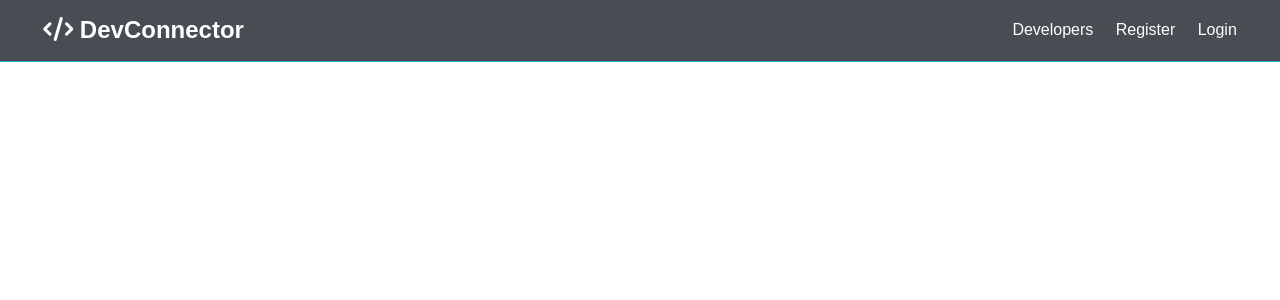
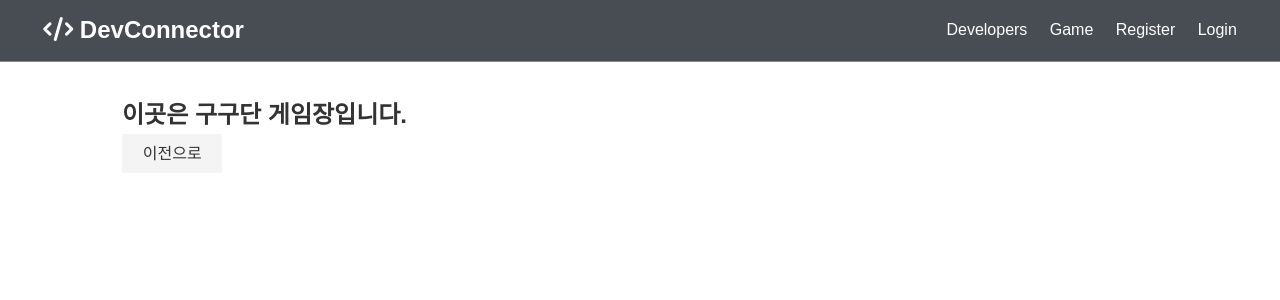
Before and after one commit to kkoon9/Full-Stack-With-javascript, a React (Create React App) app in the folder front/: page /Multiplication in a window 1280 px wide. Shown: the top 300 px of the page. Built offline with nearby package versions, Linux system fonts and the light colour scheme; no server answers.

Commit message:
feat : Game 구현을 위한 코드
-

```diff
--- a/front/src/App.js
+++ b/front/src/App.js
@@ -1,26 +1,18 @@
-import React, { Fragment, useEffect } from "react";
-import { BrowserRouter as Router, Route, Switch } from "react-router-dom";
-import Navbar from "./components/layout/Navbar";
-import Landing from "./components/layout/Landing";
-import Register from "./components/auth/Register";
-import Login from "./components/auth/Login";
-import Dashboard from "./components/dashboard/Dashboard";
-import CreateProfile from "./components/profile-forms/CreateProfile";
-import EditProfile from "./components/profile-forms/EditProfile";
-import AddExpereince from "./components/profile-forms/AddExperience";
-import AddEducation from "./components/profile-forms/AddEducation";
-import Profiles from './components/profiles/Profiles';
-import Profile from './components/profile/Profile';
-import Posts from './components/posts/Posts';
-import Post from './components/post/Post';
-import PrivateRoute from "./components/routing/PrivateRoute";
-import Alert from "./components/layout/Alert";
+import React, { Fragment, useEffect } from 'react';
+import { BrowserRouter as Router, Route, Switch } from 'react-router-dom';
+import Routes from './components/routing/Routes';
+
+// Components
+import Navbar from './components/layout/Navbar';
+import Landing from './components/layout/Landing';
+
 // Redux
 import { Provider } from 'react-redux';
 import store from './store';
 import { loadUser } from './actions/auth';
 import setAuthToken from './utils/setAuthToken';
-import "./App.css";
+
+import './App.css';
 
 if (localStorage.token) {
   setAuthToken(localStorage.token);
@@ -30,32 +22,20 @@ const App = () => {
   useEffect(() => {
     store.dispatch(loadUser());
   }, []);
+
   return (
-    < Provider store={store} >
+    <Provider store={store}>
       <Router>
         <Fragment>
           <Navbar />
-          <Route exact path="/" component={Landing} />
-          <section className="container">
-            <Alert />
-            <Switch>
-              <Route exact path="/register" component={Register} />
-              <Route exact path="/login" component={Login} />
-              <Route exact path="/profiles" component={Profiles} />
-              <Route exact path="/profile/:id" component={Profile} />
-              <PrivateRoute exact path="/dashboard" component={Dashboard} />
-              <PrivateRoute exact path="/create-profile" component={CreateProfile} />
-              <PrivateRoute exact path="/edit-profile" component={EditProfile} />
-              <PrivateRoute exact path="/add-experience" component={AddExpereince} />
-              <PrivateRoute exact path="/add-education" component={AddEducation} />
-              <PrivateRoute exact path="/posts" component={Posts} />
-              <PrivateRoute exact path="/posts/:id" component={Post} />
-            </Switch>
-          </section>
-        </Fragment >
+          <Switch>
+            <Route exact path="/" component={Landing} />
+            <Route component={Routes} />
+          </Switch>
+        </Fragment>
       </Router>
-    </Provider >
-  )
+    </Provider>
+  );
 };
 
 export default App;
--- /dev/null
+++ b/front/src/components/game/Game.js
@@ -0,0 +1,16 @@
+import React, { Fragment } from 'react';
+import { Link } from 'react-router-dom';
+import Multiplication from './Multiplication';
+
+const Game = () => {
+  return (
+    <Fragment>
+      <h2>이곳은 게임장입니다.</h2>
+      <Link to="/Multiplication" className="btn btn-light">
+        구구단
+      </Link>
+    </Fragment>
+  );
+};
+
+export default Game;
--- /dev/null
+++ b/front/src/components/game/Multiplication.js
@@ -0,0 +1,16 @@
+import React, { Fragment } from 'react';
+import { Link } from 'react-router-dom';
+import Multiplication from './Multiplication';
+
+const Game = () => {
+  return (
+    <Fragment>
+      <h2>이곳은 구구단 게임장입니다.</h2>
+      <Link to="/Game" className="btn btn-light">
+        이전으로
+      </Link>
+    </Fragment>
+  );
+};
+
+export default Game;
--- a/front/src/components/layout/Navbar.js
+++ b/front/src/components/layout/Navbar.js
@@ -34,6 +34,7 @@ const Navbar = ({ auth: { isAuthenticated, loading }, logout }) => {
           Developers
         </Link>
       </li>
+      <li><Link to="/game">Game</Link></li>
       <li><Link to="/register">Register</Link></li>
       <li><Link to="/login">Login</Link></li>
     </ul>
--- /dev/null
+++ b/front/src/components/layout/NotFound.js
@@ -0,0 +1,14 @@
+import React, { Fragment } from 'react';
+
+const NotFound = () => {
+  return (
+    <Fragment>
+      <h1 className="x-large text-primary">
+        <i className="fas fa-exclamation-triangle"></i> Page Not Found
+      </h1>
+      <p className="large">Sorry, this page is not exist</p>
+    </Fragment>
+  );
+};
+
+export default NotFound;
--- /dev/null
+++ b/front/src/components/routing/Routes.js
@@ -0,0 +1,46 @@
+import React from 'react';
+import { Route, Switch } from 'react-router-dom';
+
+import PrivateRoute from '../routing/PrivateRoute';
+import Register from '../auth/Register';
+import Login from '../auth/Login';
+import Alert from '../layout/Alert';
+import Dashboard from '../dashboard/Dashboard';
+import CreateProfile from '../profile-forms/CreateProfile';
+import Profile from '../profile/Profile';
+import Profiles from '../profiles/Profiles';
+import EditProfile from '../profile-forms/EditProfile';
+import AddEducation from '../profile-forms/AddEducation';
+import AddExperience from '../profile-forms/AddExperience';
+import Posts from '../posts/Posts';
+import Post from '../post/Post';
+import Game from '../game/Game';
+import Multiplication from '../game/Multiplication';
+import NotFound from '../layout/NotFound';
+
+const Routes = () => {
+  return (
+    <section className="container">
+      <Alert />
+      <Switch>
+        <Route exact path="/register" component={Register} />
+        <Route exact path="/login" component={Login} />
+        <Route exact path="/profiles" component={Profiles} />
+        <Route exact path="/profile/:id" component={Profile} />
+        <Route exact path="/game" component={Game} />
+        <Route exact path="/Multiplication" component={Multiplication} />
+
+        <PrivateRoute exact path="/dashboard" component={Dashboard} />
+        <PrivateRoute exact path="/create-profile" component={CreateProfile} />
+        <PrivateRoute exact path="/edit-profile" component={EditProfile} />
+        <PrivateRoute exact path="/add-education" component={AddEducation} />
+        <PrivateRoute exact path="/add-experience" component={AddExperience} />
+        <PrivateRoute exact path="/posts" component={Posts} />
+        <PrivateRoute exact path="/posts/:id" component={Post} />
+        <Route component={NotFound} />
+      </Switch>
+    </section>
+  );
+};
+
+export default Routes;
```
Also changed, not shown: front/src/components/routing/PrivateRoute.js (+6 -5 lines).
